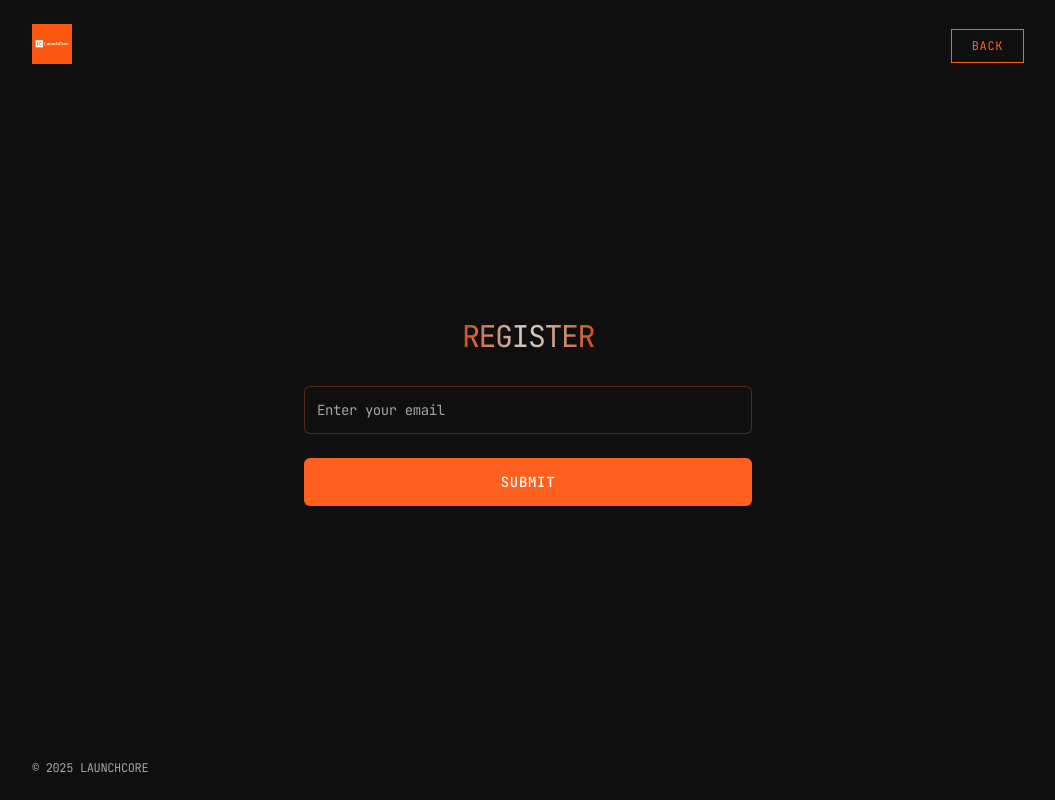
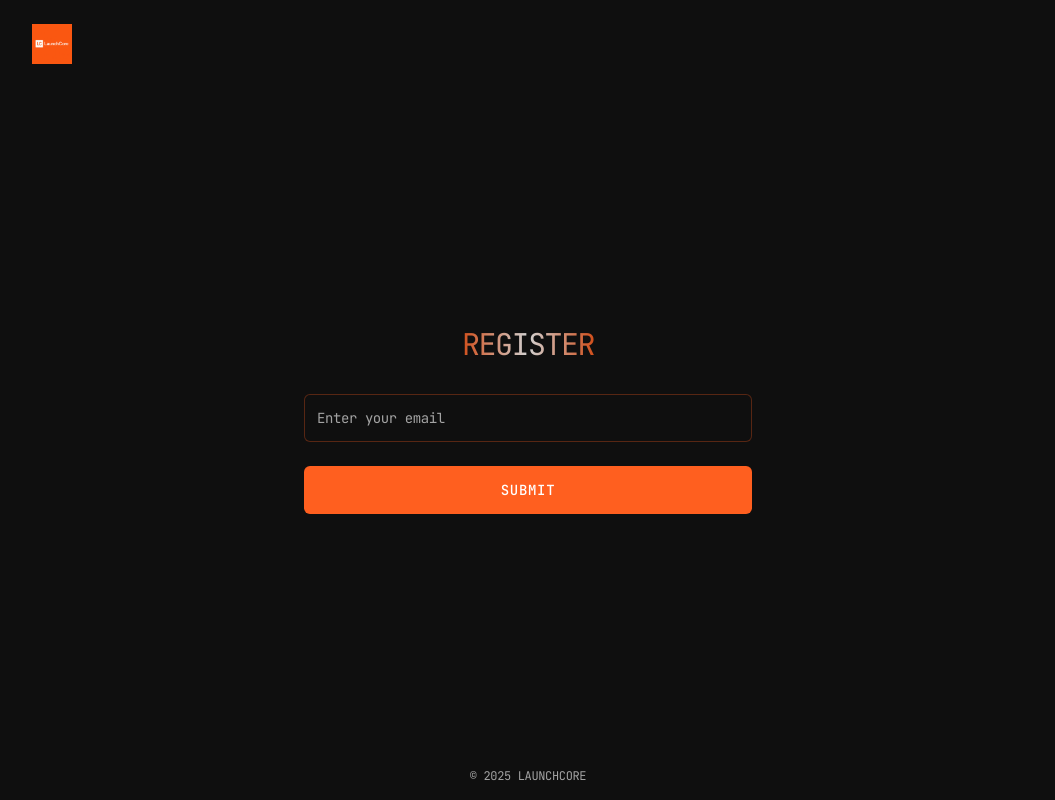
Before and after one commit to qasimb03/hackathon_website, a React (Vite) app: page /signup in a window 1280 px wide. Shown: the whole page, without its empty margins (112-1167 px from the left). Built offline with nearby package versions, Linux system fonts and the light colour scheme.

Commit message:
Refactor: Improve signup page and layout
- Removed the "BACK" link from the signup page.
- Moved the copyright notice to the signup page.
- Adjusted the spacing of the countdown timer and "SIGN UP NOW" button on the index page.

```diff
--- a/src/components/HeroSection.tsx
+++ b/src/components/HeroSection.tsx
@@ -18,9 +18,10 @@ const HeroSection = () => {
         </p>
       </div>
 
+      {/* Added more margin-top to push the button down */}
       <Link
         to="/signup"
-        className="px-8 py-3 font-mono text-base tracking-wider uppercase border-2 border-[#FF5F1F] text-[#FF5F1F] hover:bg-[#FF5F1F]/10 transition-colors"
+        className="px-8 py-3 mt-8 font-mono text-base tracking-wider uppercase border-2 border-[#FF5F1F] text-[#FF5F1F] hover:bg-[#FF5F1F]/10 transition-colors"
       >
         SIGN UP NOW
       </Link>
--- a/src/pages/Index.tsx
+++ b/src/pages/Index.tsx
@@ -33,14 +33,14 @@ const Index = () => {
           {/* Hero Section */}
           <HeroSection />
 
-          {/* Countdown Timer - Moved higher in the layout */}
-          <div className="w-full max-w-3xl mt-12">
+          {/* Countdown Timer - Moved slightly higher */}
+          <div className="w-full max-w-3xl mt-8">
             <CountdownTimer targetDate={targetDate} />
           </div>
         </div>
       </main>
 
-      {/* Footer - Moved up so everything fits on one screen without scrolling */}
+      {/* Footer */}
       <footer className="w-full py-4">
         <div className="container max-w-5xl mx-auto px-4 flex justify-center">
           <div className="text-muted-foreground text-xs font-mono">
--- a/src/pages/SignupPage.tsx
+++ b/src/pages/SignupPage.tsx
@@ -39,14 +39,7 @@ const SignupPage = () => {
               />
             </Link>
           </div>
-          <nav>
-            <Link
-              to="/"
-              className="px-5 py-2 font-mono text-xs tracking-wider uppercase border border-[#FF5F1F] text-[#FF5F1F] hover:bg-[#FF5F1F]/10 transition-colors"
-            >
-              BACK
-            </Link>
-          </nav>
+          {/* Removed the BACK navigation link as requested */}
         </div>
       </header>
 
@@ -77,9 +70,9 @@ const SignupPage = () => {
         </div>
       </main>
 
-      {/* Footer */}
-      <footer className="w-full py-6 mt-auto">
-        <div className="container max-w-5xl mx-auto px-4 flex flex-col md:flex-row justify-between items-center gap-4">
+      {/* Footer - Using the same styling as the Index page */}
+      <footer className="w-full py-4">
+        <div className="container max-w-5xl mx-auto px-4 flex justify-center">
           <div className="text-muted-foreground text-xs font-mono">
             © {new Date().getFullYear()} LAUNCHCORE
           </div>
```
